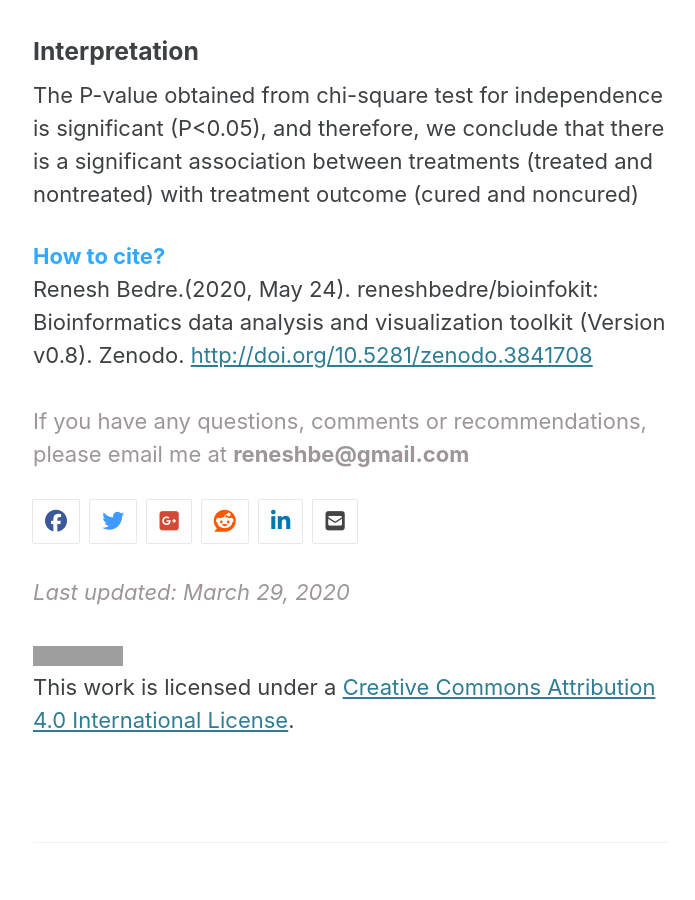
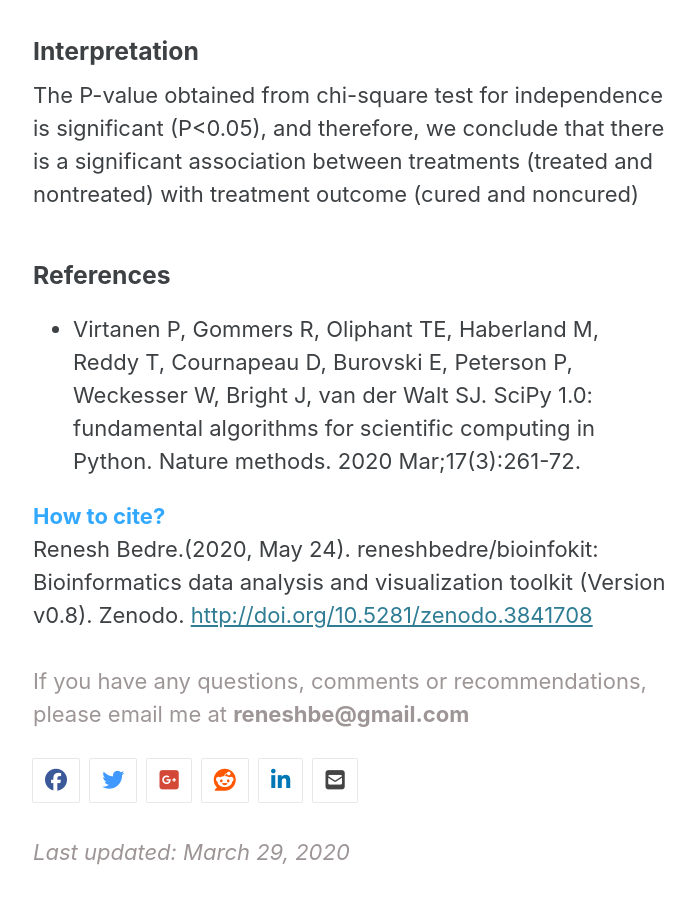
Before and after one commit to reneshbedre/reneshbedre.github.io, a Jekyll site: the page built from _posts/2019-12-23-chisq.md, in a window 1280 px wide and 900 px high, scrolled down 3468 px. Shown: the whole window, without its empty margins (289-984 px from the left). Built offline with Jekyll 4.4.1, drawn with Linux system fonts in a browser that asks for light colours; cached includes are drawn as plain includes; nearby versions of some CDN libraries; a style sheet for code colours, icons or effects is not loaded; grey boxes are pictures that could not be loaded.

Commit message:
ref added

```diff
--- a/_posts/2019-12-23-chisq.md
+++ b/_posts/2019-12-23-chisq.md
@@ -82,6 +82,10 @@ The P-value obtained from chi-square test for independence is significant (P<0.0
 that there is a significant association between treatments (treated and nontreated) with treatment outcome
 (cured and noncured)
 
+### References
+- Virtanen P, Gommers R, Oliphant TE, Haberland M, Reddy T, Cournapeau D, Burovski E, Peterson P, Weckesser W, Bright J, van der Walt SJ.
+  SciPy 1.0: fundamental algorithms for scientific computing in Python. Nature methods. 2020 Mar;17(3):261-72.
+
 <p>
 {% include  cite.html %}
 </p>
```
